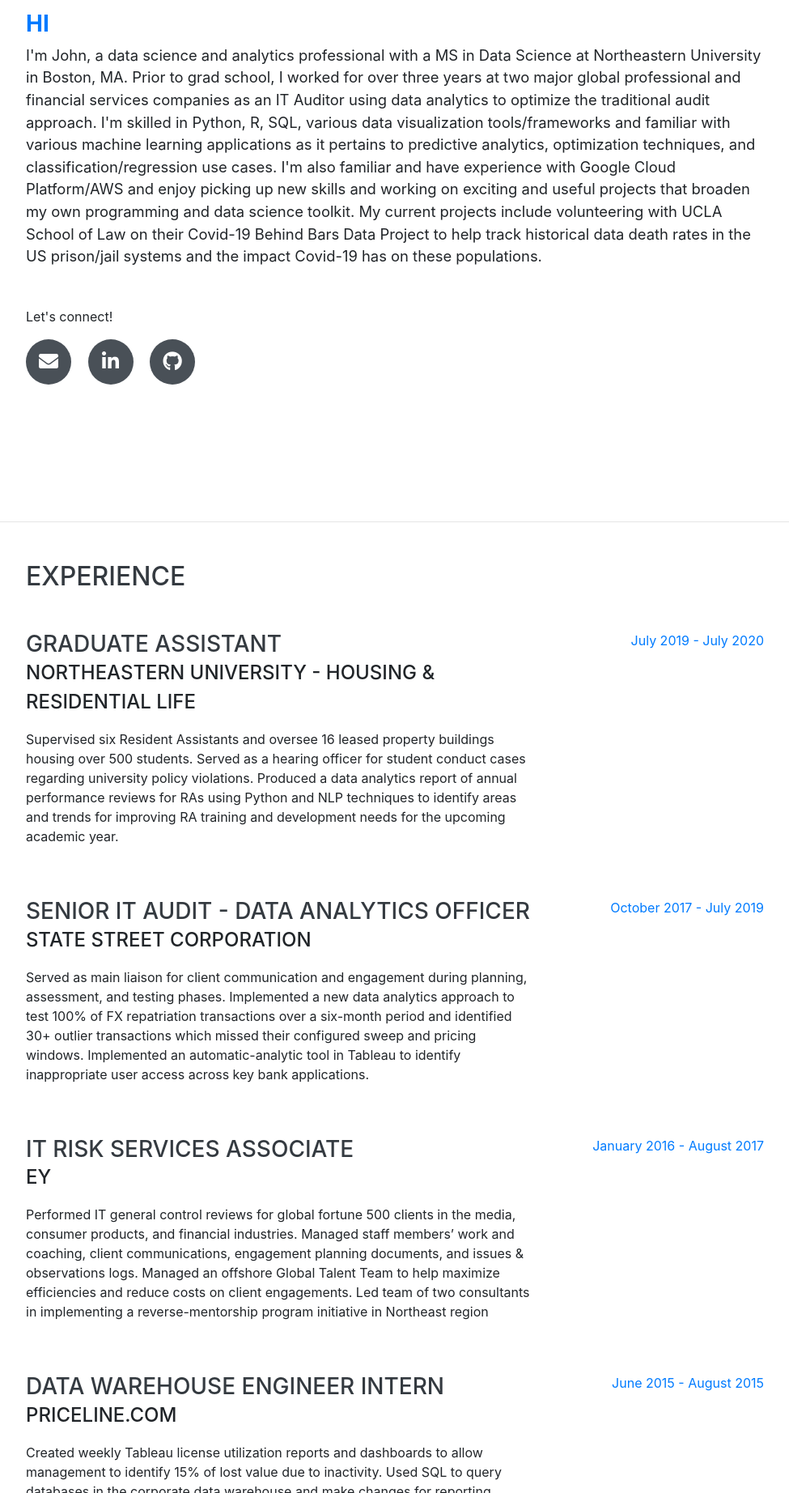
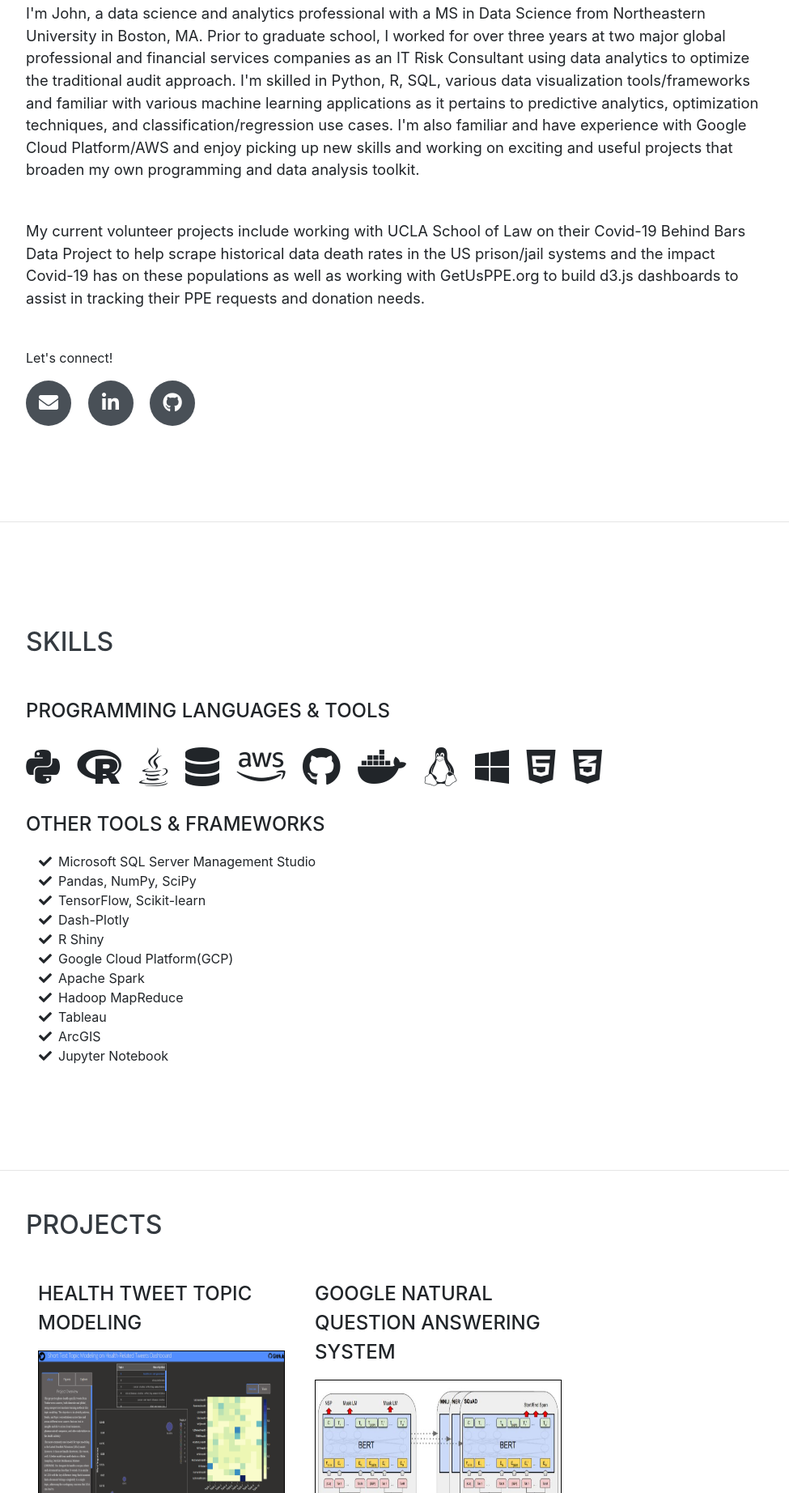
Before and after one commit to bicachu/portfolio, a website with bundled scripts: page index.html in a window 1280 px wide. Shown: the part 956-2800 px from the top of the page at 81% size, without its empty margins (288-1263 px from the left). Built offline with nearby package versions, Linux system fonts and the light colour scheme; a web font is replaced by a local one.

Commit message:
updated recent projects & skills

```diff
--- a/index.html
+++ b/index.html
@@ -43,12 +43,12 @@
         <li class="nav-item">
           <a class="nav-link js-scroll-trigger" href="#about">About</a>
         </li>
-        <li class="nav-item">
-          <a class="nav-link js-scroll-trigger" href="#experience">Experience</a>
-        </li>
-        <li class="nav-item">
-          <a class="nav-link js-scroll-trigger" href="#education">Education</a>
-        </li>
+<!--        <li class="nav-item">-->
+<!--          <a class="nav-link js-scroll-trigger" href="#experience">Experience</a>-->
+<!--        </li>-->
+<!--        <li class="nav-item">-->
+<!--          <a class="nav-link js-scroll-trigger" href="#education">Education</a>-->
+<!--        </li>-->
         <li class="nav-item">
           <a class="nav-link js-scroll-trigger" href="#skills">Skills</a>
         </li>
@@ -93,15 +93,18 @@
     <section class="resume-section p-3 p-lg-5 d-flex align-items-center" id="about">
       <div class="w-100">
           <h3><span class="text-primary"><b>Hi</b></span></h3>
-        <p class="lead mb-5">I'm John, a data science and analytics professional with a MS in Data Science at Northeastern
-          University in Boston, MA. Prior to grad school, I worked for over three years at two major global professional
-          and financial services companies as an IT Auditor using data analytics to optimize the traditional audit approach.
+        <p class="lead mb-5">I'm John, a data science and analytics professional with a MS in Data Science from Northeastern
+          University in Boston, MA. Prior to graduate school, I worked for over three years at two major global professional
+          and financial services companies as an IT Risk Consultant using data analytics to optimize the traditional audit approach.
           I'm skilled in Python, R, SQL, various data visualization tools/frameworks and familiar with various machine learning
           applications as it pertains to predictive analytics, optimization techniques, and classification/regression use cases.
           I'm also familiar and have experience with Google Cloud Platform/AWS and enjoy picking up new skills and working
-          on exciting and useful projects that broaden my own programming and data science toolkit. My current projects include
-          volunteering with UCLA School of Law on their Covid-19 Behind Bars Data Project to help track historical data
-          death rates in the US prison/jail systems and the impact Covid-19 has on these populations.
+          on exciting and useful projects that broaden my own programming and data analysis toolkit.
+        </p>
+        <p class="lead mb-5">
+          My current volunteer projects include working with UCLA School of Law on their Covid-19 Behind Bars Data Project to help scrape historical data
+          death rates in the US prison/jail systems and the impact Covid-19 has on these populations as well as working with GetUsPPE.org
+          to build d3.js dashboards to assist in tracking their PPE requests and donation needs.
         </p>
         <p>Let's connect!</p>
         <div class="social-icons">
@@ -118,103 +121,103 @@
       </div>
     </section>
 
-    <hr class="m-0">
+<!--    <hr class="m-0">-->
 
-    <section class="resume-section p-3 p-lg-5 d-flex justify-content-center" id="experience">
-      <div class="w-100">
-        <h2 class="mb-5">Experience</h2>
+<!--    <section class="resume-section p-3 p-lg-5 d-flex justify-content-center" id="experience">-->
+<!--      <div class="w-100">-->
+<!--        <h2 class="mb-5">Experience</h2>-->
 
-        <div class="resume-item d-flex flex-column flex-md-row justify-content-between mb-5">
-          <div class="resume-content">
-            <h3 class="mb-0">Graduate Assistant</h3>
-            <div class="subheading mb-3">Northeastern University - Housing & Residential Life</div>
-            <p>Supervised six Resident Assistants and oversee 16 leased property buildings housing over 500 students.
-              Served as a hearing officer for student conduct cases regarding university policy violations. Produced a
-              data analytics report of annual performance reviews for RAs using Python and NLP techniques to identify
-              areas and trends for improving RA training and development needs for the upcoming academic year.
-            </p>
-        </div>
-          <div class="resume-date text-md-right">
-            <span class="text-primary">July 2019 - July 2020</span>
-          </div>
-        </div>
+<!--        <div class="resume-item d-flex flex-column flex-md-row justify-content-between mb-5">-->
+<!--          <div class="resume-content">-->
+<!--            <h3 class="mb-0">Graduate Assistant</h3>-->
+<!--            <div class="subheading mb-3">Northeastern University - Housing & Residential Life</div>-->
+<!--            <p>Supervised six Resident Assistants and oversee 16 leased property buildings housing over 500 students.-->
+<!--              Served as a hearing officer for student conduct cases regarding university policy violations. Produced a-->
+<!--              data analytics report of annual performance reviews for RAs using Python and NLP techniques to identify-->
+<!--              areas and trends for improving RA training and development needs for the upcoming academic year.-->
+<!--            </p>-->
+<!--        </div>-->
+<!--          <div class="resume-date text-md-right">-->
+<!--            <span class="text-primary">July 2019 - July 2020</span>-->
+<!--          </div>-->
+<!--        </div>-->
 
-        <div class="resume-item d-flex flex-column flex-md-row justify-content-between mb-5">
-          <div class="resume-content">
-            <h3 class="mb-0">Senior IT Audit - Data Analytics Officer</h3>
-            <div class="subheading mb-3">State Street Corporation</div>
-            <p>Served as main liaison for client communication and engagement during planning, assessment, and testing
-              phases. Implemented a new data analytics approach to test 100% of FX repatriation transactions over a
-              six-month period and identified 30+ outlier transactions which missed their configured sweep and pricing
-              windows. Implemented an automatic-analytic tool in Tableau to identify inappropriate user access across
-              key bank applications. </p>
-          </div>
-          <div class="resume-date text-md-right">
-            <span class="text-primary">October 2017 - July 2019</span>
-          </div>
-        </div>
+<!--        <div class="resume-item d-flex flex-column flex-md-row justify-content-between mb-5">-->
+<!--          <div class="resume-content">-->
+<!--            <h3 class="mb-0">Senior IT Audit - Data Analytics Officer</h3>-->
+<!--            <div class="subheading mb-3">State Street Corporation</div>-->
+<!--            <p>Served as main liaison for client communication and engagement during planning, assessment, and testing-->
+<!--              phases. Implemented a new data analytics approach to test 100% of FX repatriation transactions over a-->
+<!--              six-month period and identified 30+ outlier transactions which missed their configured sweep and pricing-->
+<!--              windows. Implemented an automatic-analytic tool in Tableau to identify inappropriate user access across-->
+<!--              key bank applications. </p>-->
+<!--          </div>-->
+<!--          <div class="resume-date text-md-right">-->
+<!--            <span class="text-primary">October 2017 - July 2019</span>-->
+<!--          </div>-->
+<!--        </div>-->
 
-        <div class="resume-item d-flex flex-column flex-md-row justify-content-between mb-5">
-          <div class="resume-content">
-            <h3 class="mb-0">IT Risk Services Associate</h3>
-            <div class="subheading mb-3">EY</div>
-            <p>Performed IT general control reviews for global fortune 500 clients in the media, consumer products, and
-              financial industries. Managed staff members’ work and coaching, client communications, engagement planning
-              documents, and issues & observations logs. Managed an offshore Global Talent Team to help maximize
-              efficiencies and reduce costs on client engagements. Led team of two consultants in implementing a
-              reverse-mentorship program initiative in Northeast region </p>
-          </div>
-          <div class="resume-date text-md-right">
-            <span class="text-primary">January 2016 - August 2017</span>
-          </div>
-        </div>
+<!--        <div class="resume-item d-flex flex-column flex-md-row justify-content-between mb-5">-->
+<!--          <div class="resume-content">-->
+<!--            <h3 class="mb-0">IT Risk Services Associate</h3>-->
+<!--            <div class="subheading mb-3">EY</div>-->
+<!--            <p>Performed IT general control reviews for global fortune 500 clients in the media, consumer products, and-->
+<!--              financial industries. Managed staff members’ work and coaching, client communications, engagement planning-->
+<!--              documents, and issues & observations logs. Managed an offshore Global Talent Team to help maximize-->
+<!--              efficiencies and reduce costs on client engagements. Led team of two consultants in implementing a-->
+<!--              reverse-mentorship program initiative in Northeast region </p>-->
+<!--          </div>-->
+<!--          <div class="resume-date text-md-right">-->
+<!--            <span class="text-primary">January 2016 - August 2017</span>-->
+<!--          </div>-->
+<!--        </div>-->
 
-        <div class="resume-item d-flex flex-column flex-md-row justify-content-between">
-          <div class="resume-content">
-            <h3 class="mb-0">Data Warehouse Engineer Intern</h3>
-            <div class="subheading mb-3">Priceline.com</div>
-            <p>Created weekly Tableau license utilization reports and dashboards to allow management to identify 15% of
-              lost value due to inactivity. Used SQL to query databases in the corporate data warehouse and
-              make changes for reporting purposes at request of business teams. Delivered business plan pitch to CEO &
-              executive leadership to increase small business booking using historical booking data. </p>
-          </div>
-          <div class="resume-date text-md-right">
-            <span class="text-primary">June 2015 - August 2015</span>
-          </div>
-        </div>
+<!--        <div class="resume-item d-flex flex-column flex-md-row justify-content-between">-->
+<!--          <div class="resume-content">-->
+<!--            <h3 class="mb-0">Data Warehouse Engineer Intern</h3>-->
+<!--            <div class="subheading mb-3">Priceline.com</div>-->
+<!--            <p>Created weekly Tableau license utilization reports and dashboards to allow management to identify 15% of-->
+<!--              lost value due to inactivity. Used SQL to query databases in the corporate data warehouse and-->
+<!--              make changes for reporting purposes at request of business teams. Delivered business plan pitch to CEO &-->
+<!--              executive leadership to increase small business booking using historical booking data. </p>-->
+<!--          </div>-->
+<!--          <div class="resume-date text-md-right">-->
+<!--            <span class="text-primary">June 2015 - August 2015</span>-->
+<!--          </div>-->
+<!--        </div>-->
 
-      </div>
+<!--      </div>-->
 
-    </section>
+<!--    </section>-->
 
-    <hr class="m-0">
+<!--    <hr class="m-0">-->
 
-    <section class="resume-section p-3 p-lg-5 d-flex align-items-center" id="education">
-      <div class="w-100">
-        <h2 class="mb-5">Education</h2>
+<!--    <section class="resume-section p-3 p-lg-5 d-flex align-items-center" id="education">-->
+<!--      <div class="w-100">-->
+<!--        <h2 class="mb-5">Education</h2>-->
 
-        <div class="resume-item d-flex flex-column flex-md-row justify-content-between mb-5">
-          <div class="resume-content">
-            <h3 class="mb-0">Northeastern University</h3>
-            <div class="subheading mb-3">Master's of Science - Data Science </div>
-          </div>
-          <div class="resume-date text-md-right">
-            <span class="text-primary">August 2018 - April 2020</span>
-          </div>
-        </div>
+<!--        <div class="resume-item d-flex flex-column flex-md-row justify-content-between mb-5">-->
+<!--          <div class="resume-content">-->
+<!--            <h3 class="mb-0">Northeastern University</h3>-->
+<!--            <div class="subheading mb-3">Master's of Science - Data Science </div>-->
+<!--          </div>-->
+<!--          <div class="resume-date text-md-right">-->
+<!--            <span class="text-primary">August 2018 - April 2020</span>-->
+<!--          </div>-->
+<!--        </div>-->
 
-        <div class="resume-item d-flex flex-column flex-md-row justify-content-between">
-          <div class="resume-content">
-            <h3 class="mb-0">Fairfield University</h3>
-            <div class="subheading mb-3">Bachelor's of Science - Information Systems & Finance</div>
-          </div>
-          <div class="resume-date text-md-right">
-            <span class="text-primary">August 2012 - December 2015</span>
-          </div>
-        </div>
+<!--        <div class="resume-item d-flex flex-column flex-md-row justify-content-between">-->
+<!--          <div class="resume-content">-->
+<!--            <h3 class="mb-0">Fairfield University</h3>-->
+<!--            <div class="subheading mb-3">Bachelor's of Science - Information Systems & Finance</div>-->
+<!--          </div>-->
+<!--          <div class="resume-date text-md-right">-->
+<!--            <span class="text-primary">August 2012 - December 2015</span>-->
+<!--          </div>-->
+<!--        </div>-->
 
-      </div>
-    </section>
+<!--      </div>-->
+<!--    </section>-->
 
     <hr class="m-0">
 
@@ -243,6 +246,9 @@
             <i class="fab fa-github"></i>
           </li>
           <li class="list-inline-item">
+            <i class="fab fa-docker"></i>
+          </li>
+          <li class="list-inline-item">
             <i class="fab fa-linux"></i>
           </li>
           <li class="list-inline-item">
@@ -256,19 +262,19 @@
           </li>
         </ul>
 
-        <div class="subheading mb-3">Other Tools & Languages</div>
+        <div class="subheading mb-3">Other Tools & Frameworks</div>
         <ul class="fa-ul mb-0">
           <li>
             <i class="fa-li fa fa-check"></i>
-            SQL
+            Microsoft SQL Server Management Studio
           </li>
           <li>
             <i class="fa-li fa fa-check"></i>
-            Pandas & NumPy
+            Pandas, NumPy, SciPy
           </li>
           <li>
             <i class="fa-li fa fa-check"></i>
-            TensorFlow
+            TensorFlow, Scikit-learn
              </li>
           <li>
             <i class="fa-li fa fa-check"></i>
@@ -284,13 +290,20 @@
           </li>
           <li>
             <i class="fa-li fa fa-check"></i>
-            Apache Spark Scala</li>
+            Apache Spark </li>
+          <li>
+          <li>
+            <i class="fa-li fa fa-check"></i>
+            Hadoop MapReduce </li>
           <li>
             <i class="fa-li fa fa-check"></i>
             Tableau </li>
           <li>
             <i class="fa-li fa fa-check"></i>
             ArcGIS</li>
+          <li>
+            <i class="fa-li fa fa-check"></i>
+            Jupyter Notebook </li>
         </ul>
       </div>
     </section>
@@ -388,7 +401,7 @@
           friends.</p>
         <p class="mb-0">When forced indoors, I enjoy reading new life-skills and knowledge-seeking books on a variety of
           different topics as well as picking up new foreign languages. I'm currently trying to advance my Spanish and
-          am looking forward to the opportunity to use it more in the work-force someday.</p>
+          am looking forward to the opportunity to use it more in the workforce someday.</p>
       </div>
     </section>
 
```
